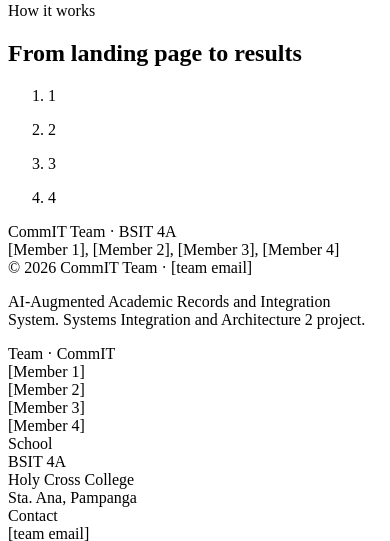
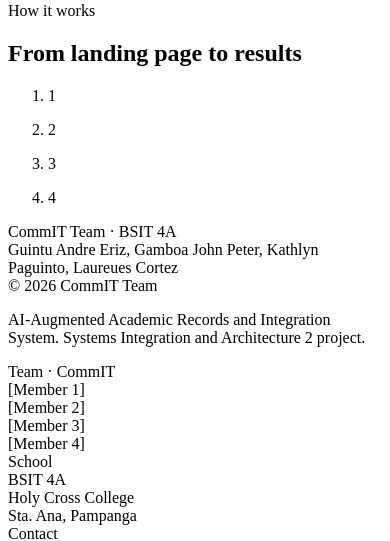
Before and after one commit to AndreErizGuintu/campusiq, a PHP site: the page made by app/Views/pages/home/index.php in a window 390 px wide. Shown: the part 741-1282 px from the top of the page. Run offline with PHP 8.4, Linux system fonts and the light colour scheme; the template is opened without the code that fills it, so the values that code supplies are empty.

Commit message:
update: revise team member names in mobile footer

```diff
--- a/app/Views/pages/home/index.php
+++ b/app/Views/pages/home/index.php
@@ -188,8 +188,8 @@ $navLinks = [['#features', 'Features'], ['#apis', 'APIs'], ['#how', 'How it work
         <!-- Mobile footer -->
         <div class="px-4 py-[18px] text-xs leading-[1.7] text-[#d7d9e6] md:hidden">
             <div class="font-semibold text-white">CommIT Team · BSIT 4A</div>
-            <div>[Member 1], [Member 2], [Member 3], [Member 4]</div>
-            <div class="text-[#8f94ad]">&copy; 2026 CommIT Team · [team email]</div>
+            <div>Guintu Andre Eriz, Gamboa John Peter, Kathlyn Paguinto, Laureues Cortez</div>
+            <div class="text-[#8f94ad]">&copy; 2026 CommIT Team</div>
         </div>
         <!-- Desktop footer -->
         <div class="mx-auto hidden max-w-[1440px] flex-col gap-10 px-10 pt-12 pb-8 md:flex xl:px-20">
```
